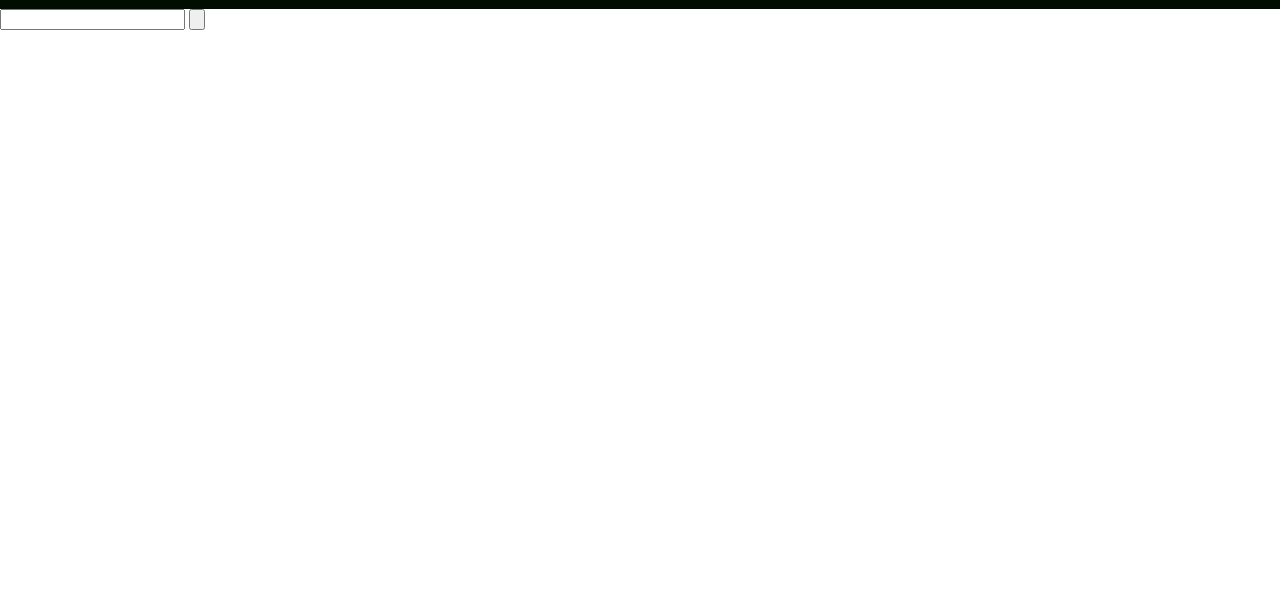
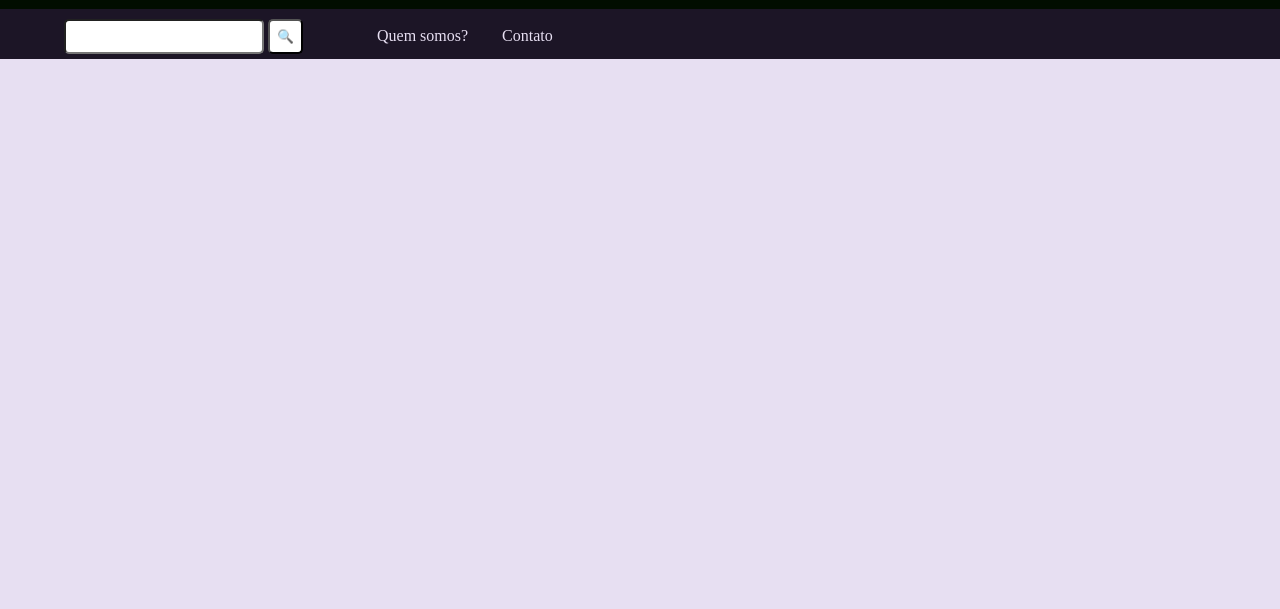
Before and after one commit to PLorazx1/XEditora, a plain HTML site: page index.html in a window 1280 px wide. Shown: the part 191-800 px from the top of the page. Drawn offline with Linux system fonts and the light colour scheme.

Commit message:
montando o menu

```diff
--- a/index.html
+++ b/index.html
@@ -17,8 +17,12 @@
         <div  id="LogoTopo"><img src="imagens/logo-xeditora-200px.png" alt="Logo da empresa X Editora"></div>
     </header>
     <nav>
-        <input type="search" name="PesqLivro" id="PesqLivro">
-        <input type="button" value="">
+        <input type="search" name="PesqLivro" id="AreaPesq">
+        <input type="button" value="&#x1F50D" id="PesqLivro">
+        <ul>
+            <li><a href="#">Quem somos?</a></li>
+            <li><a href="#">Contato</a></li>
+        </ul>
     </nav>
     <section>
 
--- a/style.css
+++ b/style.css
@@ -2,6 +2,10 @@
 
 *{
     margin: 0px;
+}
+
+body{
+    background-color: #E7DFF2;
 }
 
 header{
@@ -21,3 +25,46 @@ header{
     height: 150px;
     margin-top: 25px;
 }
+
+nav{
+    background-color: #1C1526;
+    min-height: 45px;
+    max-height: 50px;
+}
+
+#AreaPesq{
+    min-height: 35px;
+    max-height: 40px;
+    min-width: 200px;
+    max-width: 250px;
+    border-radius: 5px;
+    margin-top: 10px;
+    margin-bottom: 10px;
+    margin-left: 5%;
+    background-color: white;
+}
+
+#PesqLivro{
+    min-height: 35px;
+    max-height: 40px;
+    min-width: 35px;
+    max-width: 40px;
+    border-radius: 5px;
+    margin-bottom: 10px;
+    background-color: white;
+}
+
+nav > ul{
+    display: inline;
+    list-style: none;
+}
+
+nav > ul > li{
+    display: inline-block;
+    padding-left: 30px;
+}
+
+nav > ul > li > a{
+    text-decoration: none;
+    color: #E7DFF2;
+}
```
